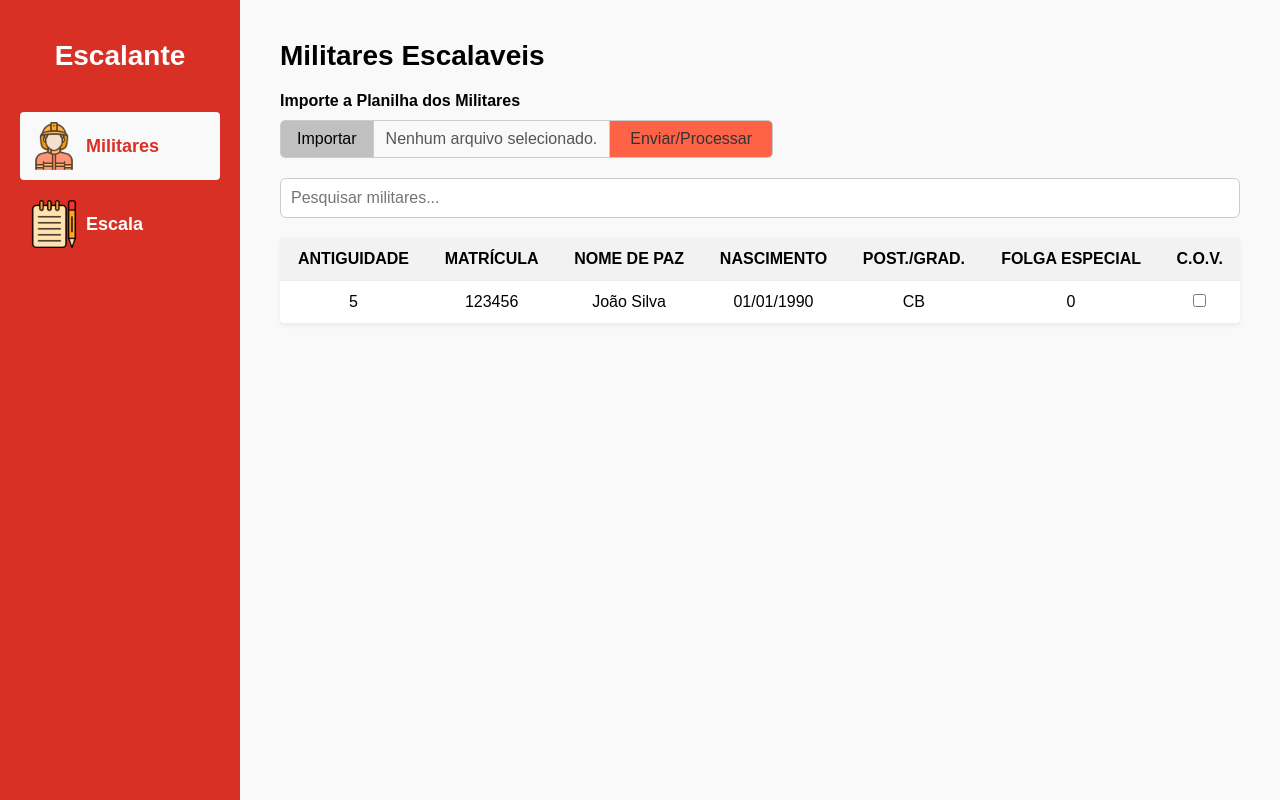
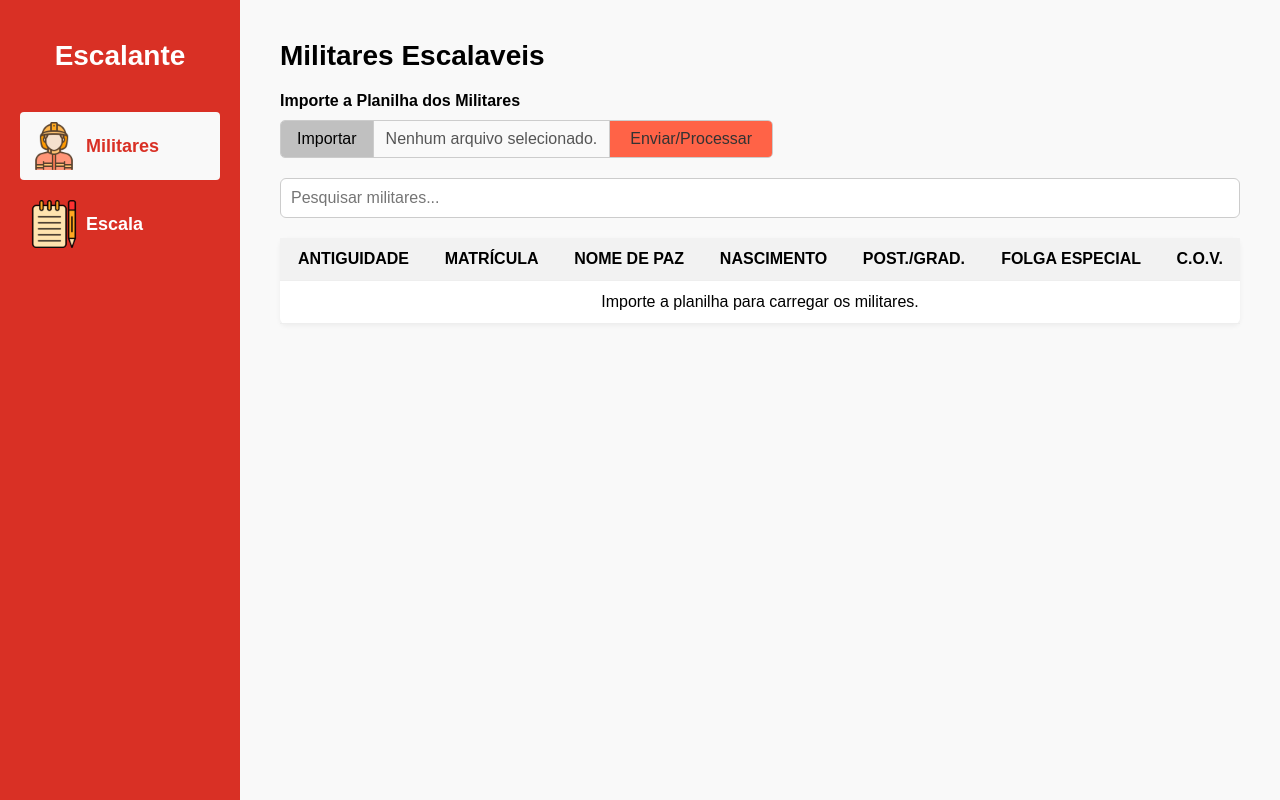
Before and after one commit to joaoAaf/escalante-ddd, a React (Vite) app in the folder front/escalante/: page / in a window 1280 px wide. Built offline with nearby package versions, Linux system fonts and the light colour scheme.

Commit message:
Populando tabela de militares com dados da api

```diff
--- a/front/escalante/src/components/input_upload/index.jsx
+++ b/front/escalante/src/components/input_upload/index.jsx
@@ -2,11 +2,12 @@ import { listarMilitaresEscalaveis } from '../../../client/listarMilitaresEscala
 import Styles from './styles.module.css'
 import { useState } from 'react'
 
-export default function InputUpload() {
+export default function InputUpload({ gerenciarMilitares }) {
     const [nomeArquivo, setNomeArquivo] = useState("Nenhum arquivo selecionado.")
     const [arquivo, setArquivo] = useState(null)
+    const [carregando, setCarregando] = useState(false)
 
-    const gerenciarArquivo = (evento) => {
+    const gerenciarArquivo = evento => {
         if (evento.target.files.length > 0) {
             setNomeArquivo(evento.target.files[0].name)
             setArquivo(evento.target.files[0])
@@ -15,21 +16,35 @@ export default function InputUpload() {
 
     const enviarArquivo = () => {
         if (arquivo) {
-            const data = listarMilitaresEscalaveis(arquivo)
-            data.then(res => console.log(res))
+            setCarregando(true)
+            listarMilitaresEscalaveis(arquivo)
+                .then(dados => gerenciarMilitares(dados || []))
+                .finally(() => setCarregando(false))
         } else
             alert("Por favor, selecione um arquivo primeiro.")
     }
 
     return (
         <div className={Styles.input_upload}>
-            <input type="file" id="input_upload" onChange={gerenciarArquivo} hidden />
+            <input
+                type="file"
+                id="input_upload"
+                onChange={gerenciarArquivo}
+                hidden
+                accept=".xlsx"
+            />
 
             <label htmlFor="input_upload" className={Styles.browse_btn}>Importar</label>
 
             <span className={Styles.file_name}>{nomeArquivo}</span>
 
-            <button className={Styles.upload_btn} onClick={enviarArquivo}>Enviar/Processar</button>
+            <button
+                className={Styles.upload_btn}
+                onClick={enviarArquivo}
+                disabled={carregando}
+            >
+                {carregando ? "Carregando..." : "Enviar/Processar"}
+            </button>
         </div>
     )
 }
--- a/front/escalante/src/components/militares/index.jsx
+++ b/front/escalante/src/components/militares/index.jsx
@@ -1,17 +1,22 @@
+import { useState } from 'react'
 import BarraPesquisa from '../barra_pesquisa'
 import InputUpload from '../input_upload'
 import TabelaMilitares from '../tabela_militares'
 import Styles from './styles.module.css'
 
 export default function Militares() {
+    const [militares, setMilitares] = useState([true])
+
+    const gerenciarMilitares = dados => setMilitares(dados)
+
     return (
         <div className={Styles.main}>
             <h2>Militares Escalaveis</h2>
             <div className={Styles.upload}>
                 <label htmlFor="input_upload" className={Styles.label_upload}>Importe a Planilha dos Militares</label>
-                <InputUpload />
+                <InputUpload gerenciarMilitares={gerenciarMilitares} />
                 <BarraPesquisa />
-                <TabelaMilitares />
+                <TabelaMilitares militares={militares} />
             </div>
         </div>
     )
--- a/front/escalante/src/components/tabela_militares/index.jsx
+++ b/front/escalante/src/components/tabela_militares/index.jsx
@@ -1,6 +1,48 @@
 import Styles from './styles.module.css'
 
-export default function TabelaMilitares() {
+export default function TabelaMilitares({ militares }) {
+    const formatarData = (dataString) => {
+        if (!dataString) return "-"
+        try {
+            const [ano, mes, dia] = dataString.split("-")
+            return `${dia}/${mes}/${ano}`
+        } catch (error) {
+            console.error("Erro ao formatar data:", dataString, error)
+            return "-"
+        }
+    }
+
+    const listarMilitares = () => {
+        if (militares.length === 1 && militares[0] === true)
+            return (
+                <tr>
+                    <td colSpan="7">Importe a planilha para carregar os militares.</td>
+                </tr>
+            )
+        return militares.length > 0 ? (
+            militares.map((militar) => (
+                <tr key={militar.matricula}>
+                    <td>{militar.antiguidade ?? "-"}</td>
+                    <td>{militar.matricula ?? "-"}</td>
+                    <td>{militar.nomePaz ?? "-"}</td>
+                    <td>{formatarData(militar.nascimento) ?? "-"}</td>
+                    <td>{militar.patente ?? "-"}</td>
+                    <td>{militar.folgaEspecial ?? "-"}</td>
+                    <td>
+                        <input
+                            type="checkbox"
+                            defaultChecked={militar.cov === true}
+                        />
+                    </td>
+                </tr>
+            ))
+        ) : (
+            <tr>
+                <td colSpan="7">Nenhum militar encontrado.</td>
+            </tr>
+        )
+    }
+
     return (
         <table className={Styles.table}>
             <thead>
@@ -15,15 +57,7 @@ export default function TabelaMilitares() {
                 </tr>
             </thead>
             <tbody>
-                <tr>
-                    <td>5</td>
-                    <td>123456</td>
-                    <td>João Silva</td>
-                    <td>01/01/1990</td>
-                    <td>CB</td>
-                    <td>0</td>
-                    <td><input type="checkbox" /></td>
-                </tr>
+                {listarMilitares()}
             </tbody>
         </table>
     )
```
